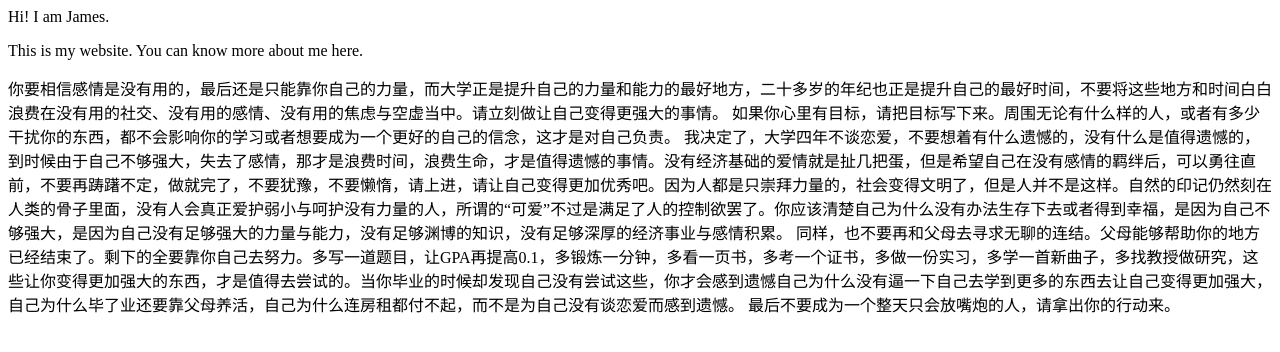
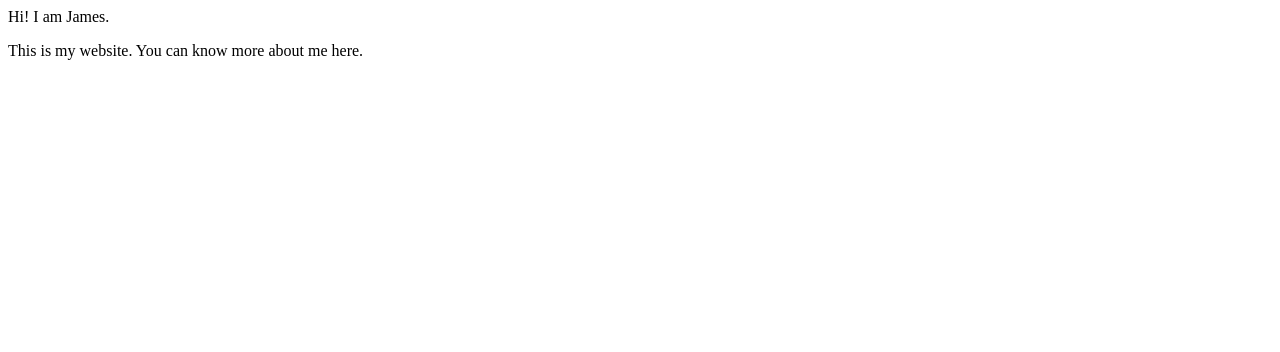
Before and after one commit to xcjames/xcjames.github.io, a plain HTML site: page index.html in a window 1280 px wide. Drawn offline with Linux system fonts and the light colour scheme.

Commit message:
Update index.html

```diff
--- a/index.html
+++ b/index.html
@@ -1,9 +1,2 @@
 <p>Hi! I am James.</p>
 <p>This is my website. You can know more about me here.</p>
-
-<p>你要相信感情是没有用的，最后还是只能靠你自己的力量，而大学正是提升自己的力量和能力的最好地方，二十多岁的年纪也正是提升自己的最好时间，不要将这些地方和时间白白浪费在没有用的社交、没有用的感情、没有用的焦虑与空虚当中。请立刻做让自己变得更强大的事情。
-如果你心里有目标，请把目标写下来。周围无论有什么样的人，或者有多少干扰你的东西，都不会影响你的学习或者想要成为一个更好的自己的信念，这才是对自己负责。
-我决定了，大学四年不谈恋爱，不要想着有什么遗憾的，没有什么是值得遗憾的，到时候由于自己不够强大，失去了感情，那才是浪费时间，浪费生命，才是值得遗憾的事情。没有经济基础的爱情就是扯几把蛋，但是希望自己在没有感情的羁绊后，可以勇往直前，不要再踌躇不定，做就完了，不要犹豫，不要懒惰，请上进，请让自己变得更加优秀吧。因为人都是只崇拜力量的，社会变得文明了，但是人并不是这样。自然的印记仍然刻在人类的骨子里面，没有人会真正爱护弱小与呵护没有力量的人，所谓的“可爱”不过是满足了人的控制欲罢了。你应该清楚自己为什么没有办法生存下去或者得到幸福，是因为自己不够强大，是因为自己没有足够强大的力量与能力，没有足够渊博的知识，没有足够深厚的经济事业与感情积累。
-同样，也不要再和父母去寻求无聊的连结。父母能够帮助你的地方已经结束了。剩下的全要靠你自己去努力。多写一道题目，让GPA再提高0.1，多锻炼一分钟，多看一页书，多考一个证书，多做一份实习，多学一首新曲子，多找教授做研究，这些让你变得更加强大的东西，才是值得去尝试的。当你毕业的时候却发现自己没有尝试这些，你才会感到遗憾自己为什么没有逼一下自己去学到更多的东西去让自己变得更加强大，自己为什么毕了业还要靠父母养活，自己为什么连房租都付不起，而不是为自己没有谈恋爱而感到遗憾。
-最后不要成为一个整天只会放嘴炮的人，请拿出你的行动来。
-</p>
```
